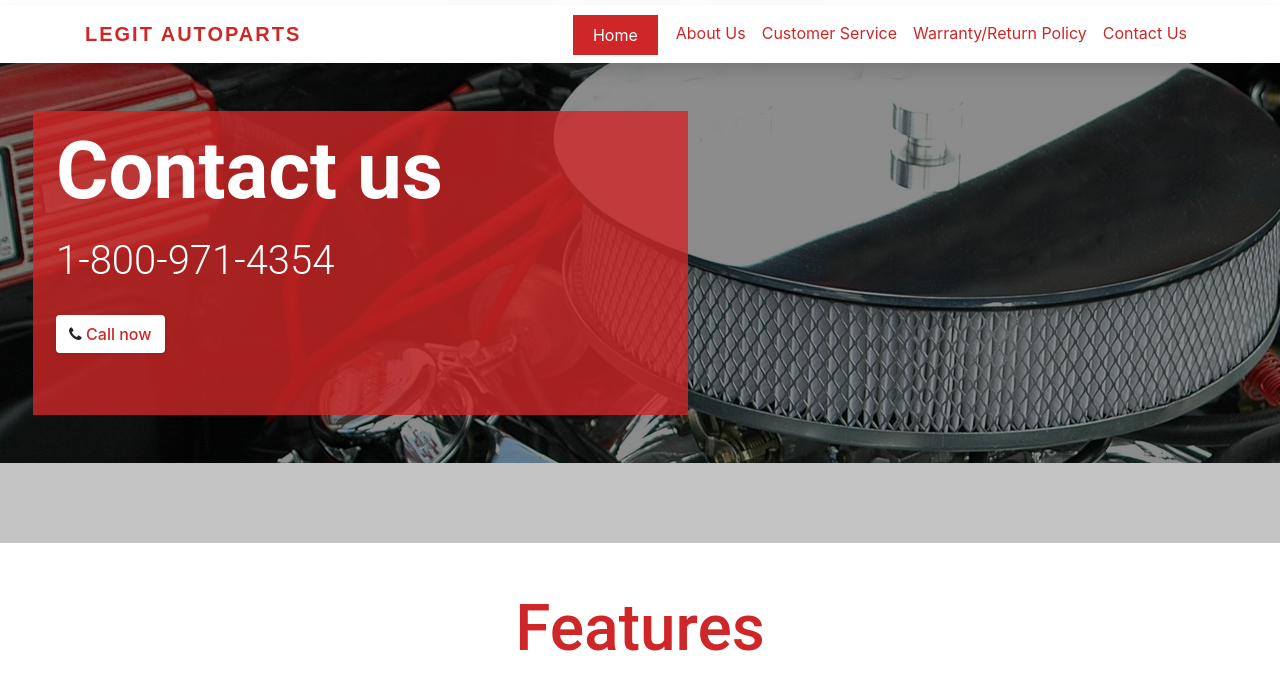
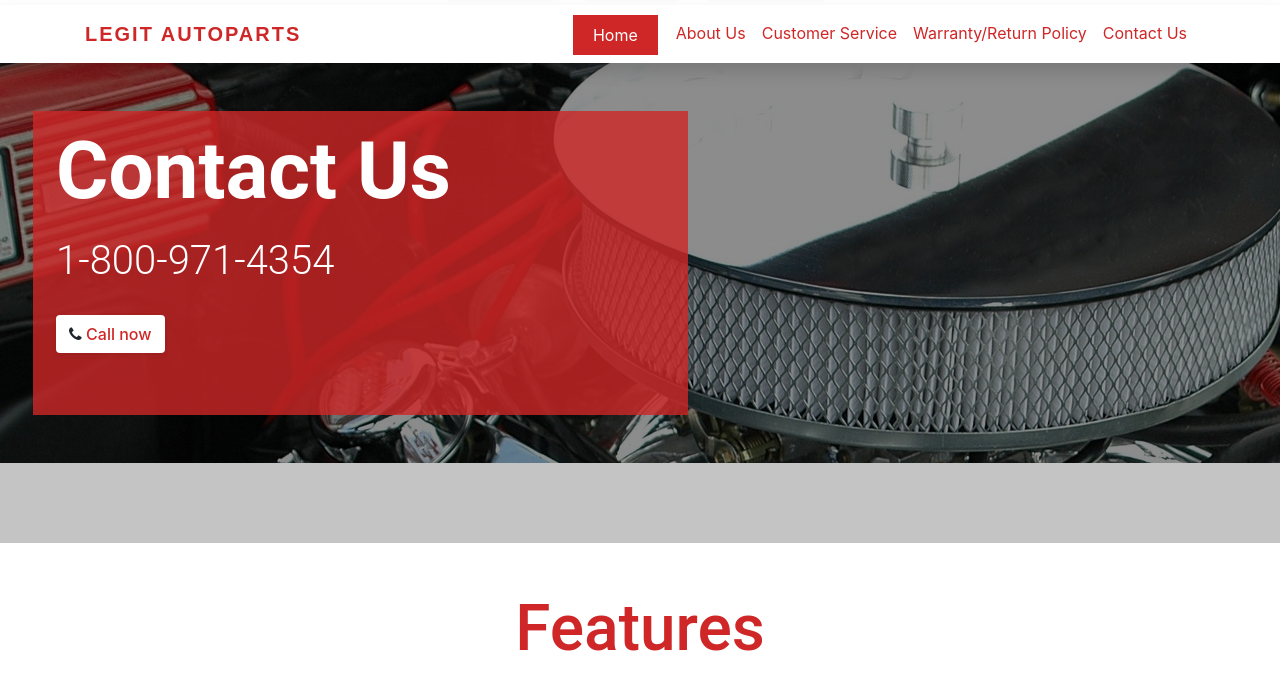
Before and after one commit to shaik80/legitautoparts, a plain HTML site: page index.html in a window 1280 px wide. Shown: the part 49-730 px from the top of the page. Drawn offline with nearby package versions, Linux system fonts and the light colour scheme.

Commit message:
Update index.html

```diff
--- a/index.html
+++ b/index.html
@@ -68,7 +68,7 @@
     <section class="header">
       <div class="row">
             <div class="contact-us-section m-5 col-6">
-                <p class="header-text ml-2"><span class="heading-name"> Contact us</span><br>
+                <p class="header-text ml-2"><span class="heading-name"> Contact Us</span><br>
                   <span class="heading-no heading-no text-white">1-800-971-4354</span>  </p>
                 <a class="bg-white btn top-btn shadow-sm" href="tel:1-800-971-4354"><i class="fa fa-phone"></i> <span class="text-color">Call now</span></a>
               </div>
```
